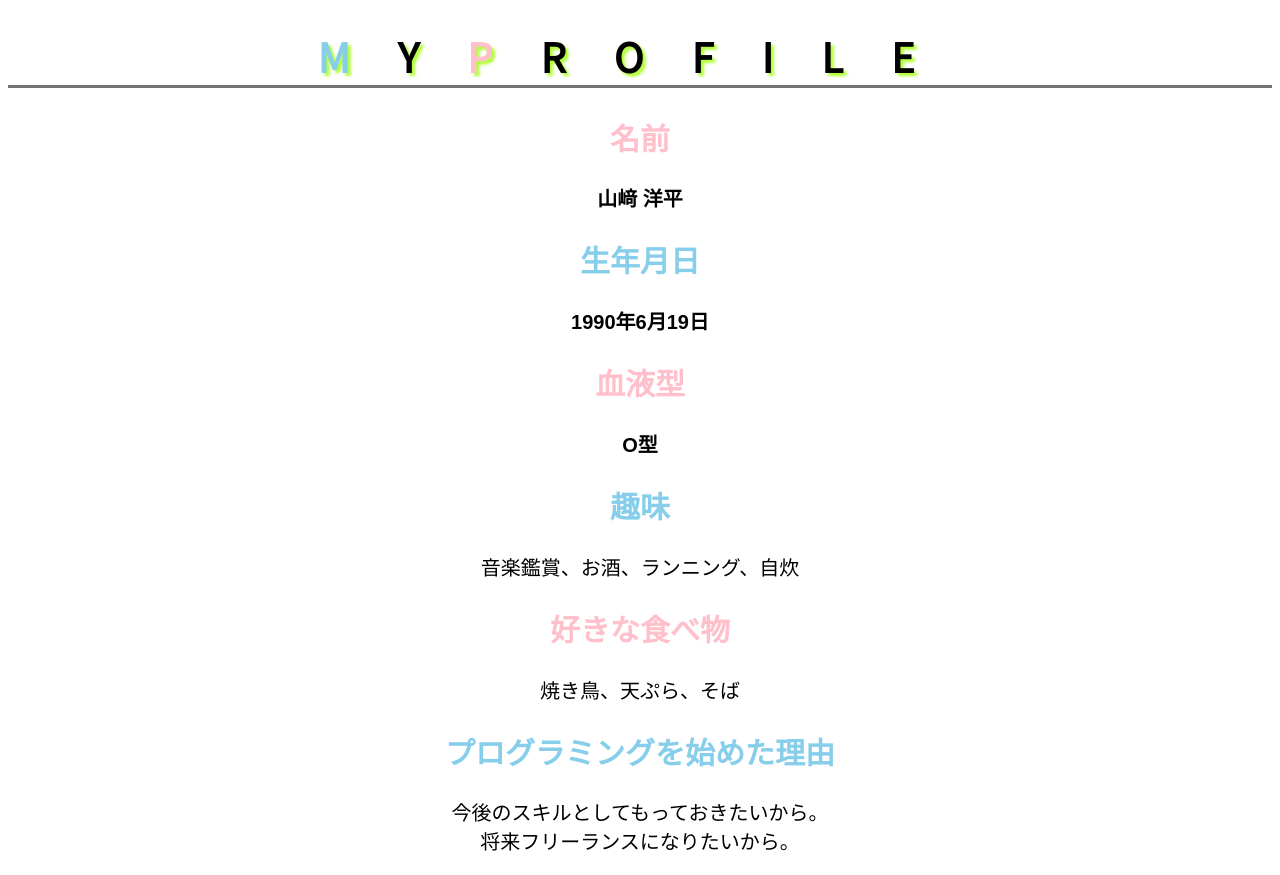
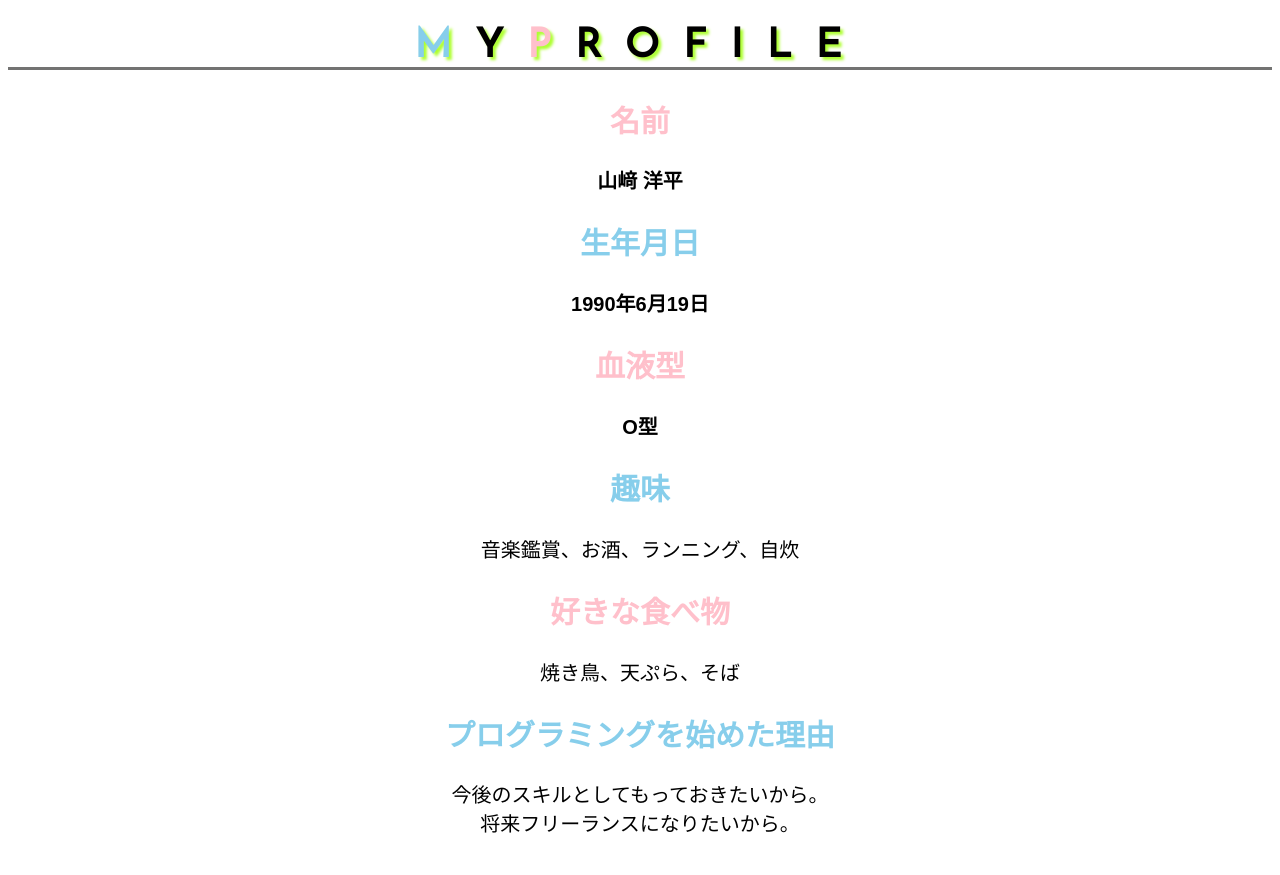
Before and after one commit to Yohei-Zaki/html-css-basic-kadai, a plain HTML site: page kadai_014/kadai_014.html in a window 1280 px wide. Drawn offline with Linux system fonts and the light colour scheme.

Commit message:
Update style.css

```diff
--- a/kadai_014/style.css
+++ b/kadai_014/style.css
@@ -1,5 +1,5 @@
 
-body{
+html{
     font-family: "Arial", "Meiryo", sans-serif;
     font-size: 20px;
     text-align: center;
@@ -7,9 +7,8 @@ body{
 
 h1{
     font-family: 'Josefin Sans', sans-serif;
-    font-family: 'Noto Sans JP', sans-serif;
-    font-size: 2em;
-    letter-spacing: 1.2em;
+    font-size: 2rem;
+    letter-spacing: 1.2rem;
     text-shadow: 3px 3px 3px greenyellow;
     border-bottom:solid 3px rgb(115, 115, 114);
 }
```
